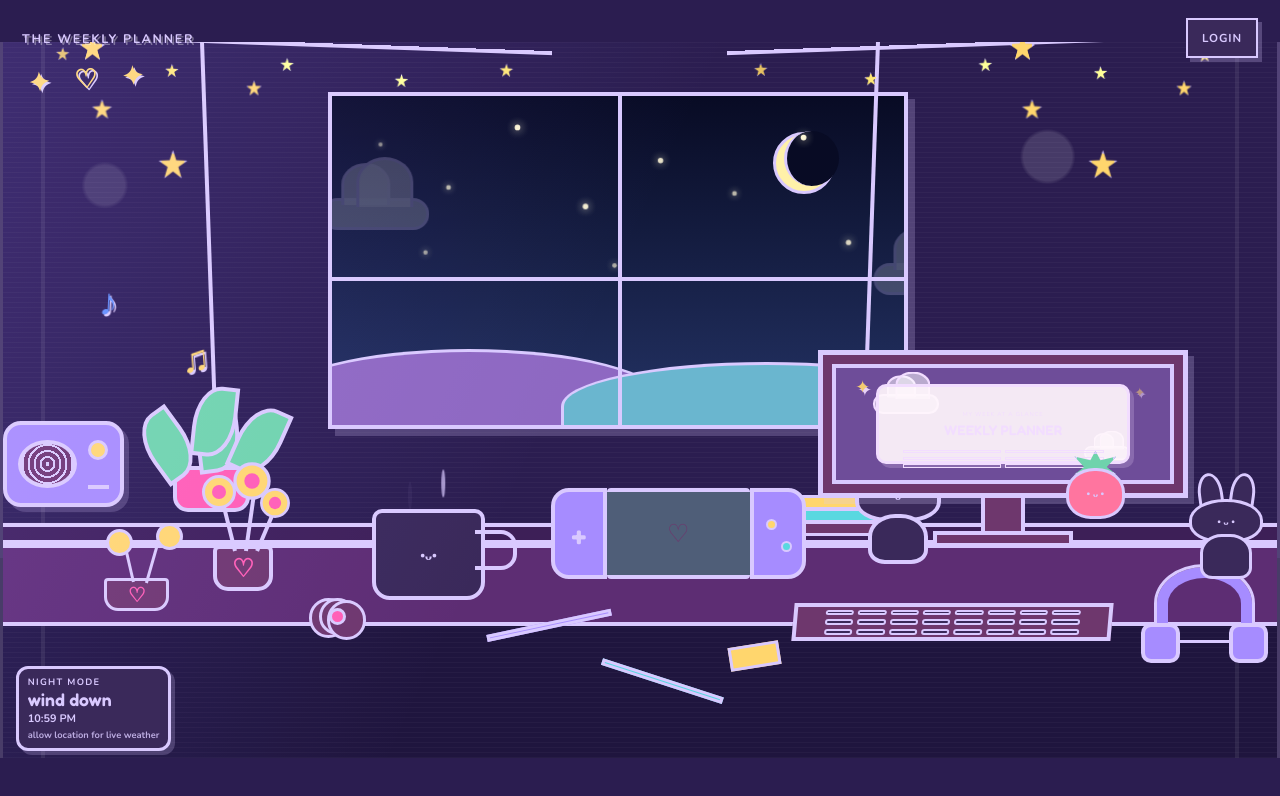
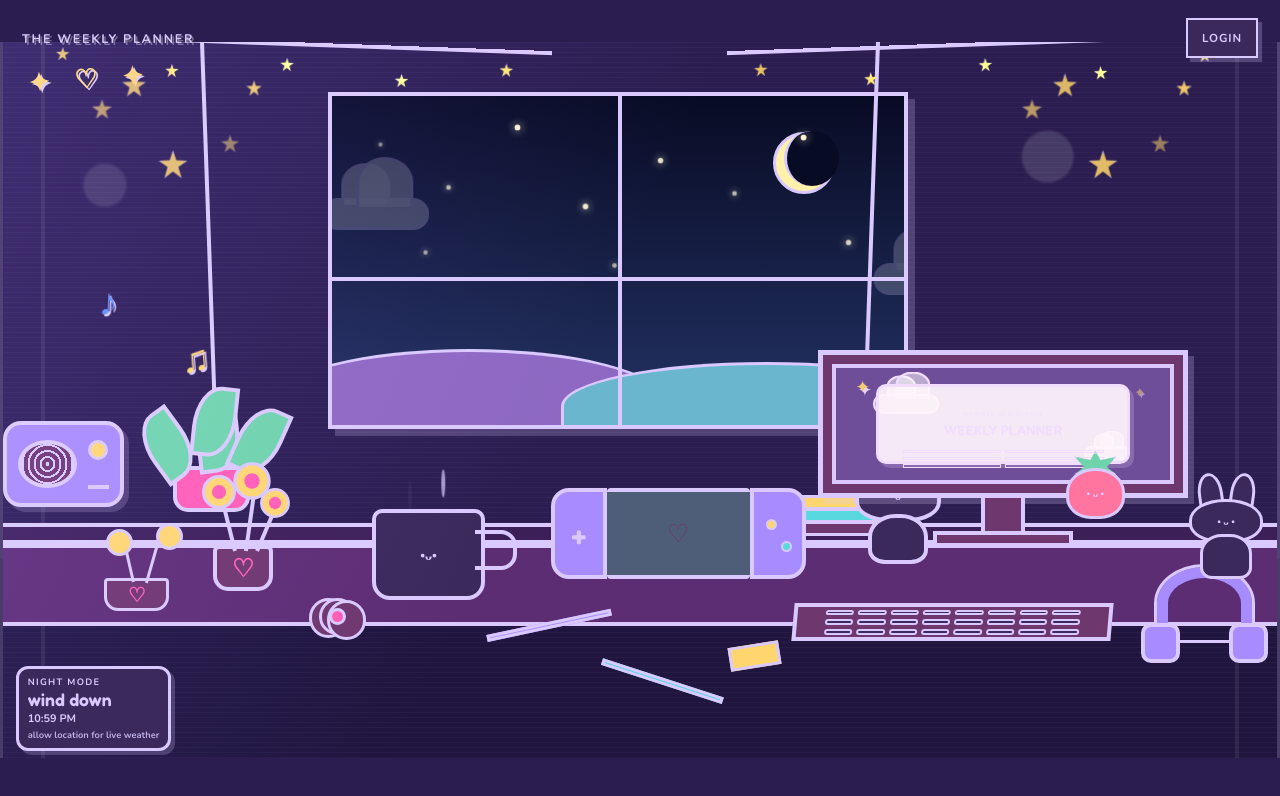
Before and after one commit to AmarisCT/Weekly-Planner, a plain HTML site: page index.html in a window 1280 px wide. Drawn offline with nearby package versions, Linux system fonts and the light colour scheme.

Commit message:
Give stars varied floating and twinkling animations

```diff
--- a/home.css
+++ b/home.css
@@ -175,7 +175,11 @@ body[data-period="night"] .cloud{opacity:.24}
   border:3px solid var(--outline);
   clip-path:polygon(50% 0,61% 34%,98% 36%,68% 57%,79% 94%,50% 72%,21% 94%,32% 57%,2% 36%,39% 34%);
   transform-origin:center;
-  animation:starFloat 3.2s ease-in-out infinite;
+  opacity:var(--star-min-opacity,.6);
+  animation:
+    starFloat var(--float-duration,3.2s) ease-in-out infinite,
+    starTwinkle var(--twinkle-duration,2.5s) ease-in-out infinite;
+  animation-delay:var(--float-delay,0s),var(--twinkle-delay,0s);
 }
 .star::before{
   content:"";
@@ -187,25 +191,29 @@ body[data-period="night"] .cloud{opacity:.24}
   bottom:100%;
 }
 .star.s1{
-  --star-scale:.8;
-  left:5%;
-  top:35%;
-  animation-delay:0s;
-  animation-duration:3.1s;
+  --star-scale:.8;--float-duration:3.1s;--twinkle-duration:2.2s;
+  --float-delay:0s;--twinkle-delay:.2s;--star-min-opacity:.55;
+  left:5%;top:35%;
 }
 .star.s2{
-  --star-scale:1.15;
-  left:42%;
-  top:61%;
-  animation-delay:.7s;
-  animation-duration:3.8s;
+  --star-scale:1.15;--float-duration:3.8s;--twinkle-duration:3.1s;
+  --float-delay:.7s;--twinkle-delay:1s;--star-min-opacity:.62;
+  left:42%;top:61%;
 }
 .star.s3{
-  --star-scale:.62;
-  right:2%;
-  top:23%;
-  animation-delay:1.25s;
-  animation-duration:2.7s;
+  --star-scale:.62;--float-duration:2.7s;--twinkle-duration:1.9s;
+  --float-delay:1.25s;--twinkle-delay:.5s;--star-min-opacity:.48;
+  right:2%;top:23%;
+}
+.star.s4{
+  --star-scale:.95;--float-duration:4.4s;--twinkle-duration:2.8s;
+  --float-delay:.35s;--twinkle-delay:1.4s;--star-min-opacity:.58;
+  left:22%;top:14%;
+}
+.star.s5{
+  --star-scale:.72;--float-duration:3.5s;--twinkle-duration:2.05s;
+  --float-delay:1.6s;--twinkle-delay:.9s;--star-min-opacity:.52;
+  left:72%;top:48%;
 }
 .music-note{position:absolute;z-index:12;font:700 38px "Fredoka";color:var(--blue);text-shadow:2px 2px 0 var(--outline);animation:noteBob 3s ease-in-out infinite}
 .note-one{left:8%;top:34%}.note-two{left:15%;top:41%;color:var(--yellow);animation-delay:-1.2s}
@@ -279,6 +287,16 @@ body[data-period="night"] .cloud{opacity:.24}
 @keyframes starFloat{
   0%,100%{transform:translateY(0) scale(var(--star-scale,1))}
   50%{transform:translateY(-14px) scale(var(--star-scale,1))}
+}
+@keyframes starTwinkle{
+  0%,100%{
+    opacity:var(--star-min-opacity,.6);
+    filter:drop-shadow(0 0 0 rgba(255,255,255,0));
+  }
+  50%{
+    opacity:1;
+    filter:drop-shadow(0 0 9px rgba(255,245,190,.95));
+  }
 }
 @keyframes twinkle{0%,100%{opacity:.5;transform:scale(.82)}50%{opacity:1;transform:scale(1.15)}}
 @keyframes lightBlink{0%,100%{filter:brightness(.9)}50%{filter:brightness(1.45) drop-shadow(0 0 6px var(--yellow))}}
```
